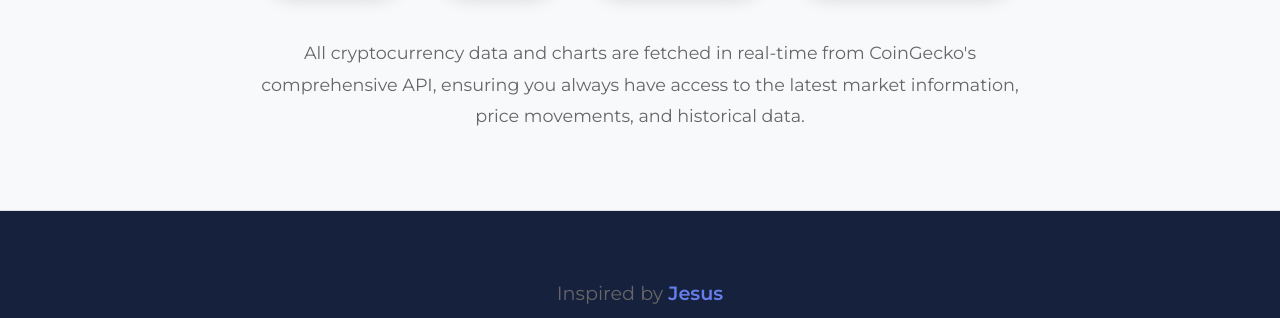
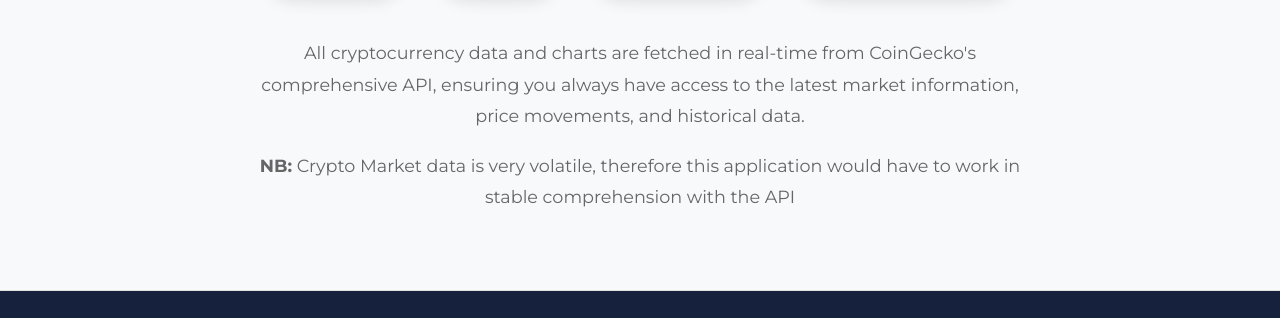
Before and after one commit to OligoCodes/Crypton, a plain HTML site: page index.html in a window 1280 px wide. Shown: the part 1801-2119 px from the top of the page. Drawn offline with Linux system fonts and the light colour scheme; no server answers.

Commit message:
Update index.html

```diff
--- a/index.html
+++ b/index.html
@@ -116,6 +116,7 @@
                 </div>
 
                 <p>All cryptocurrency data and charts are fetched in real-time from CoinGecko's comprehensive API, ensuring you always have access to the latest market information, price movements, and historical data.</p>
+                <p> <b>NB:</b> Crypto Market data is very volatile, therefore this application would have to work in stable comprehension with the API</p>
             </div>
         </div>
     </section>
```
